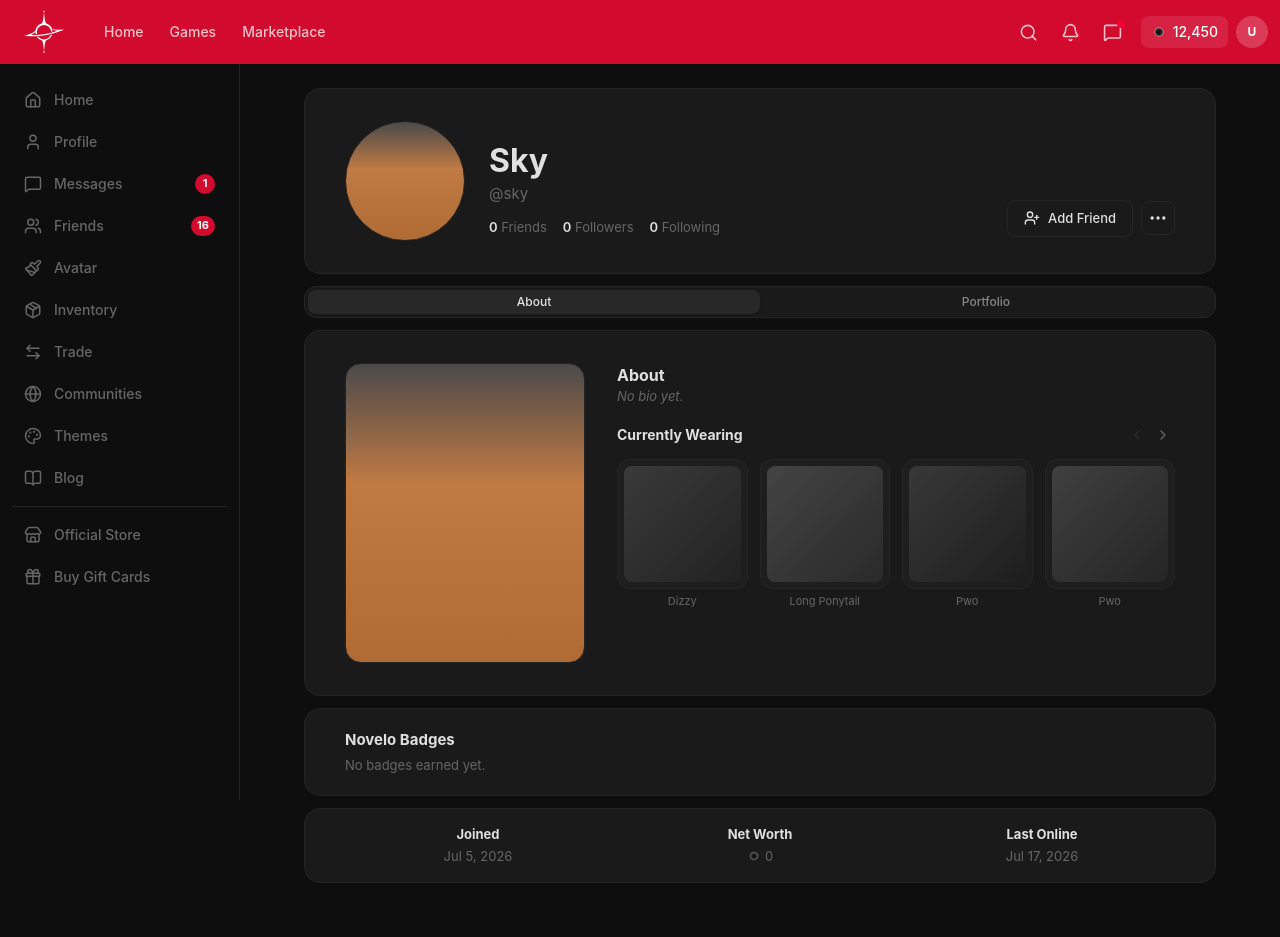
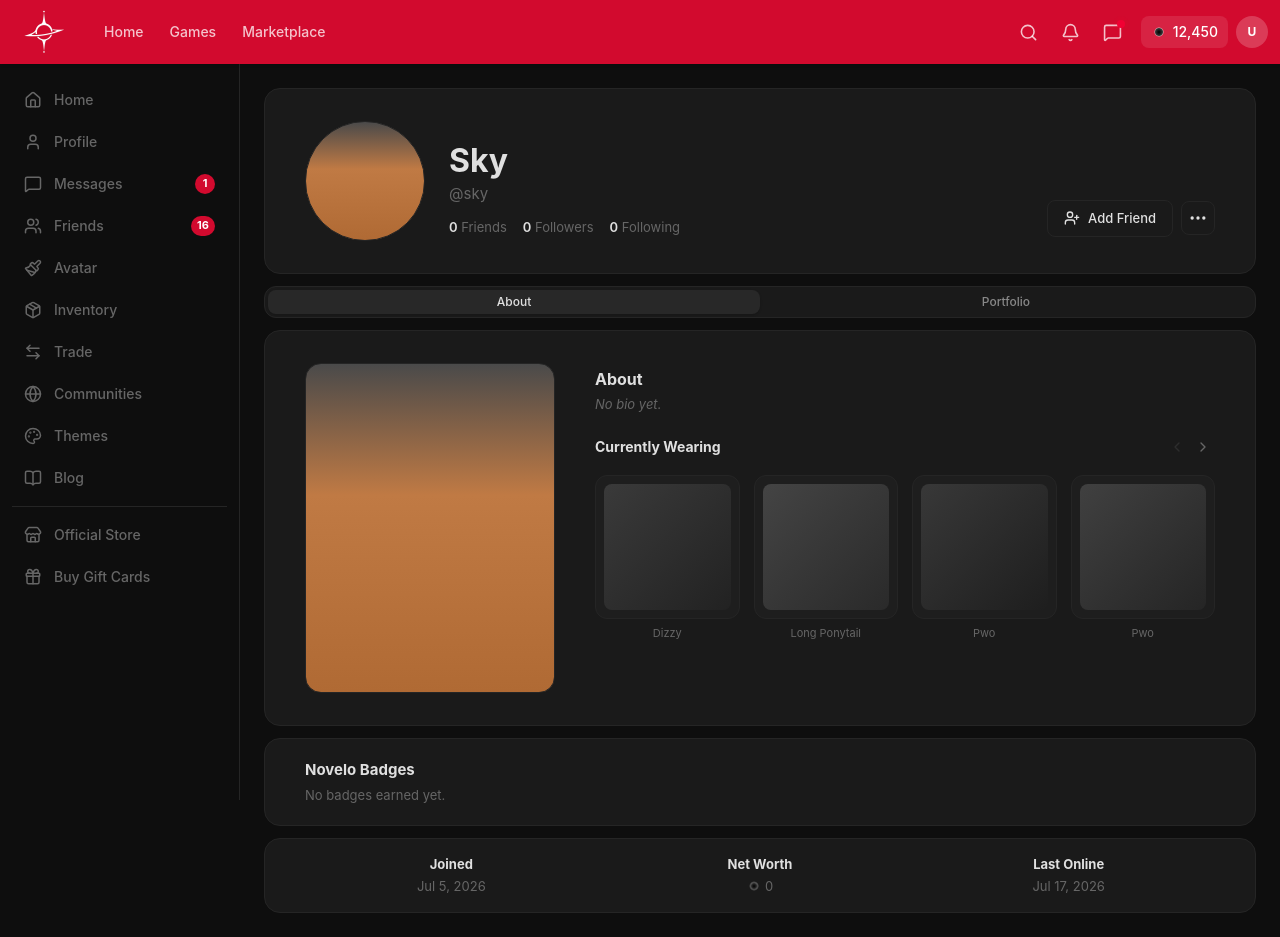
Before and after one commit to Pwooooo/Sox, a React (Vite) app: page /profile/1 in a window 1280 px wide. Before the commit the page ends 907 px from the top, so only its background shows below. Built offline with nearby package versions, Linux system fonts and the light colour scheme.

Commit message:
profile: widen to 1100px to match Luduvo

```diff
--- a/src/pages/Profile.tsx
+++ b/src/pages/Profile.tsx
@@ -32,7 +32,7 @@ export function Profile() {
   const visible = WEARING_ITEMS.slice(wearingIndex, wearingIndex + 4)
 
   return (
-    <div className="max-w-[960px] mx-auto px-4 md:px-6 py-6 flex flex-col gap-3">
+    <div className="max-w-[1100px] mx-auto px-4 md:px-6 py-6 flex flex-col gap-3">
       {/* Header card */}
       <div className="bg-card rounded-2xl border border-border px-10 py-8">
         <div className="flex items-end justify-between">
@@ -94,16 +94,16 @@ export function Profile() {
             <div className="flex gap-0">
               {/* Avatar */}
               <div
-                className="w-[240px] h-[300px] rounded-2xl shrink-0 border border-border"
+                className="w-[250px] h-[330px] rounded-2xl shrink-0 border border-border"
                 style={{ background: avatarGrad() }}
               />
 
               {/* Text + items */}
-              <div className="flex-1 min-w-0 pl-8 pt-0">
-                <h2 className="text-[16px] font-bold text-foreground mb-0">About</h2>
-                <p className="text-muted-foreground text-[13px] italic mb-4">No bio yet.</p>
+              <div className="flex-1 min-w-0 pl-10 pt-1">
+                <h2 className="text-[16px] font-bold text-foreground mb-1">About</h2>
+                <p className="text-muted-foreground text-[13px] italic mb-5">No bio yet.</p>
 
-                <div className="flex items-center justify-between mb-3">
+                <div className="flex items-center justify-between mb-4">
                   <h3 className="text-[14px] font-bold text-foreground">Currently Wearing</h3>
                   <div className="flex items-center gap-0.5">
                     <button
@@ -123,10 +123,10 @@ export function Profile() {
                   </div>
                 </div>
 
-                <div className="grid grid-cols-4 gap-3">
+                <div className="grid grid-cols-4 gap-3.5">
                   {visible.map((item) => (
-                    <div key={item.index} className="flex flex-col items-center gap-1.5">
-                      <div className="w-full aspect-square rounded-xl bg-[#1e1e1e] p-1.5 border border-[#2a2a2a]">
+                    <div key={item.index} className="flex flex-col items-center gap-2">
+                      <div className="w-full aspect-square rounded-xl bg-[#1e1e1e] p-2 border border-[#2a2a2a]">
                         <div className="w-full h-full rounded-lg" style={{ background: grad(item.index) }} />
                       </div>
                       <span className="text-[11px] text-muted-foreground text-center leading-tight">{item.name}</span>
```
